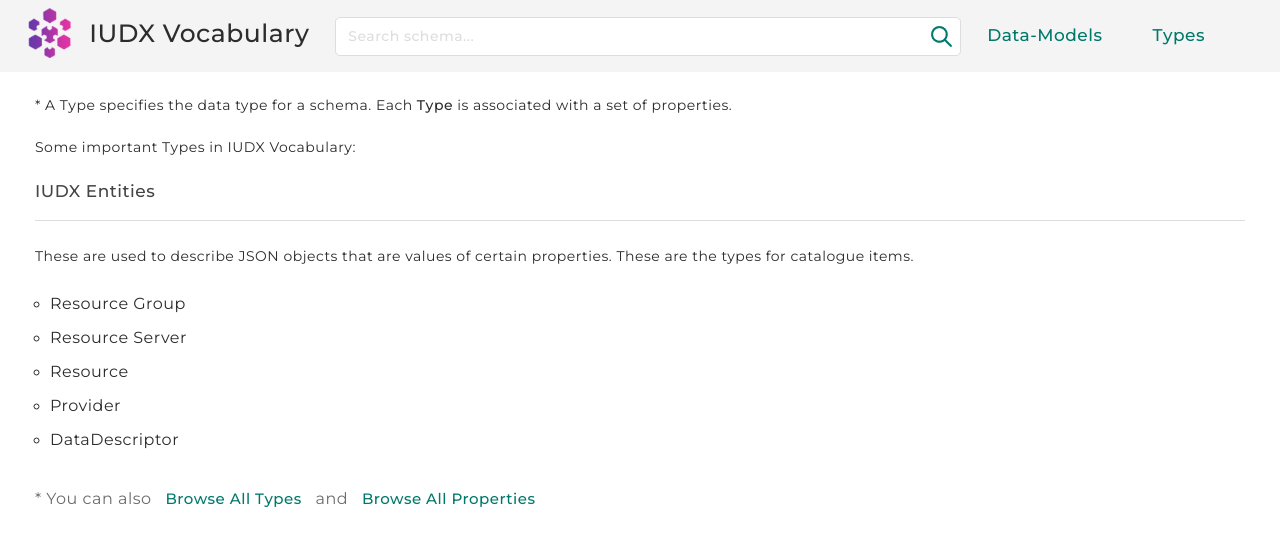
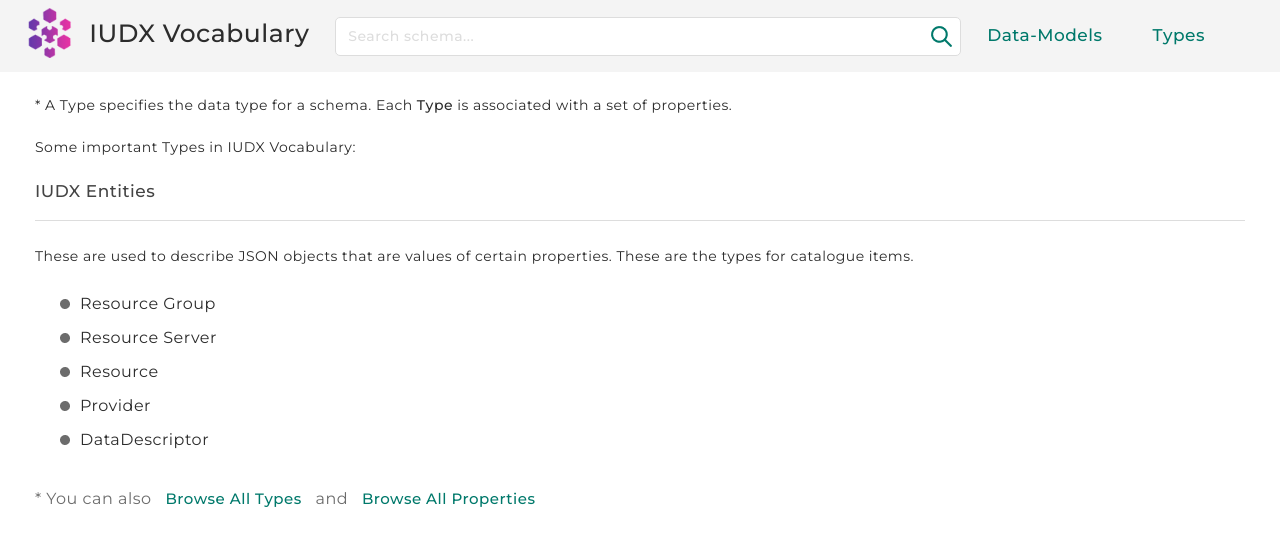
Before and after one commit to datakaveri/iudx-voc-ui, an Angular app: page /entities in a window 1280 px wide. Shown: the top 546 px of the page. Built offline with nearby package versions, Linux system fonts and the light colour scheme.

Commit message:
Added bullet icons to  entities

```diff
--- a/src/app/entities/entities.component.scss
+++ b/src/app/entities/entities.component.scss
@@ -23,15 +23,20 @@
     width: 100%;
     .list-div {
       ul {
-        padding-left: 15px;
+        padding-left: 25px;
         li {
           padding-bottom: 10px;
-          list-style-type: circle;
+        //   list-style-type: circle;
           a {
+            padding-left:10px;
             font-weight: 400;
             font-size: 16px;
             color: (var--highlight);
           }
+
+        }
+        li::before{
+            content: url('/assets/bullet.png');
         }
       }
     }
```
